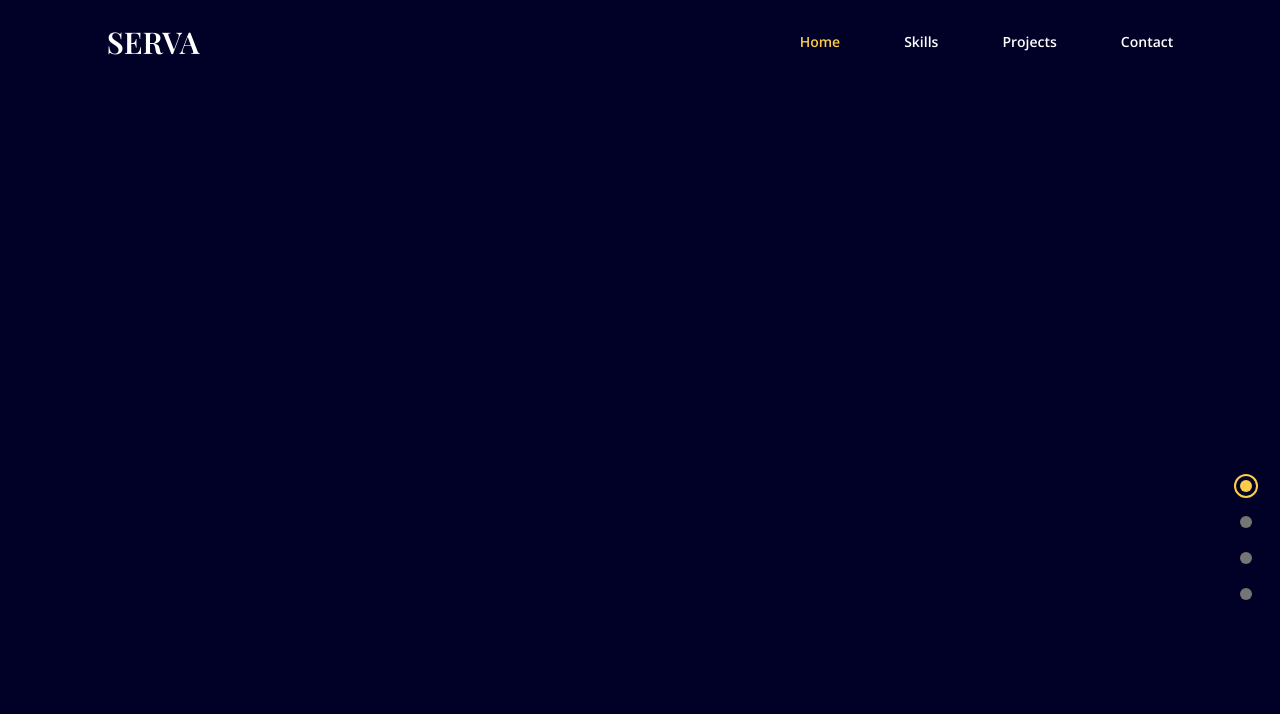
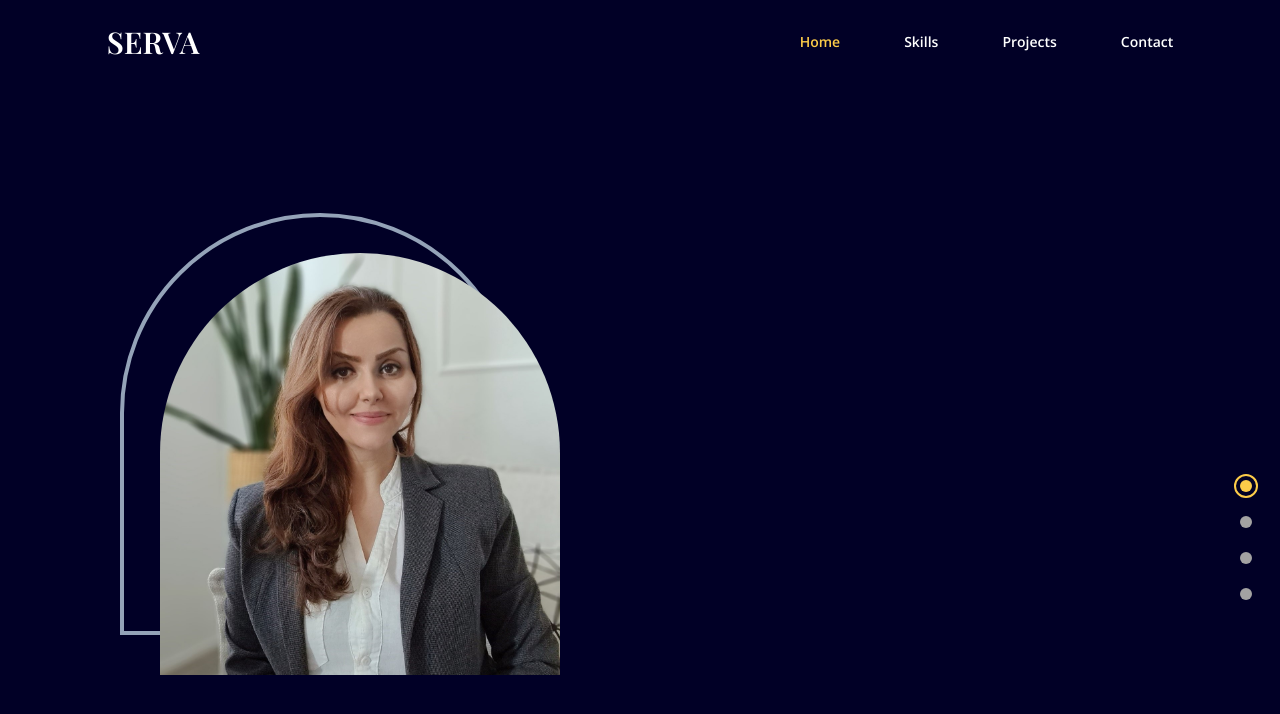
Before and after one commit to AvresCode/portfolio, a React (Create React App) app: page / in a window 1280 px wide. Shown: the top 714 px of the page. Built offline with nearby package versions, Linux system fonts and the light colour scheme; the HTML template or start-up script is replaced by a standard one.

Commit message:
add home page image section

```diff
--- a/src/App.js
+++ b/src/App.js
@@ -2,6 +2,7 @@
 import useMediaQuery from './hooks/useMediaQuery';
 import { Navbar } from './components/Navbar';
 import { DotMenu } from './components/DotMenu';
+import { Landing } from './components/Landing';
 
 function App() {
   const [selectedPage, setSelectedPage] = useState('home');
@@ -37,6 +38,7 @@
             setSelectedPage={setSelectedPage}
           />
         )}
+        <Landing setSelectedPage={setSelectedPage} />
       </div>
     </div>
   );
--- /dev/null
+++ b/src/components/Landing.jsx
@@ -0,0 +1,39 @@
+import useMediaQuery from '../hooks/useMediaQuery';
+import AnchorLink from 'react-anchor-link-smooth-scroll';
+import { motion } from 'framer-motion';
+
+export const Landing = ({ setSelectedPage }) => {
+  const isAboveMediumScreens = useMediaQuery('(min-width:1060px)');
+
+  return (
+    <section
+      id="home"
+      className="md:flex md:justify-between md:items-center md:h-full gap-16 py-10 "
+    >
+      {/* IMAGE SECTION */}
+      <div className="md:order-2 flex justify-center basis-3/5 z-10 mt-16 md:mt-32">
+        {isAboveMediumScreens ? (
+          <div
+            className="relative z-0 ml-20 before:absolute before:-top-10
+          before:-left-10 before:rounded-t-[400px] before:w-full before:max-w-[400px]
+          before:h-full before:border-4 before:border-slate-400 before:z-[-1]"
+          >
+            <img
+              alt="me"
+              src="assets/foto3.jpg"
+              className="hover:filter hover:contrast-150 transition duration-500 z-10 w-full
+              max-w-[300px] md:max-w-[400px] rounded-t-[400px]"
+            />
+          </div>
+        ) : (
+          <img
+            alt="me"
+            src="assets/foto3.jpg"
+            className="hover:filter hover:saturate-200 transition duration-500 z-10 w-full
+            max-w-[300px] md:max-w-[400px] rounded-t-[200px]"
+          />
+        )}
+      </div>
+    </section>
+  );
+};
--- a/tailwind.config.js
+++ b/tailwind.config.js
@@ -9,7 +9,7 @@
         red: '#DC4492',
         yellow: '#FDCC49',
         grey: '#ededed',
-        'dark-grey': '#757575',
+        'dark-grey': '#a3a2a2',
         'opaque-black': 'rgba(0,0,0,0.35)',
       },
       backgroundImage: (theme) => ({
```
Also changed, not shown: public/assets/foto3.jpg (added).
